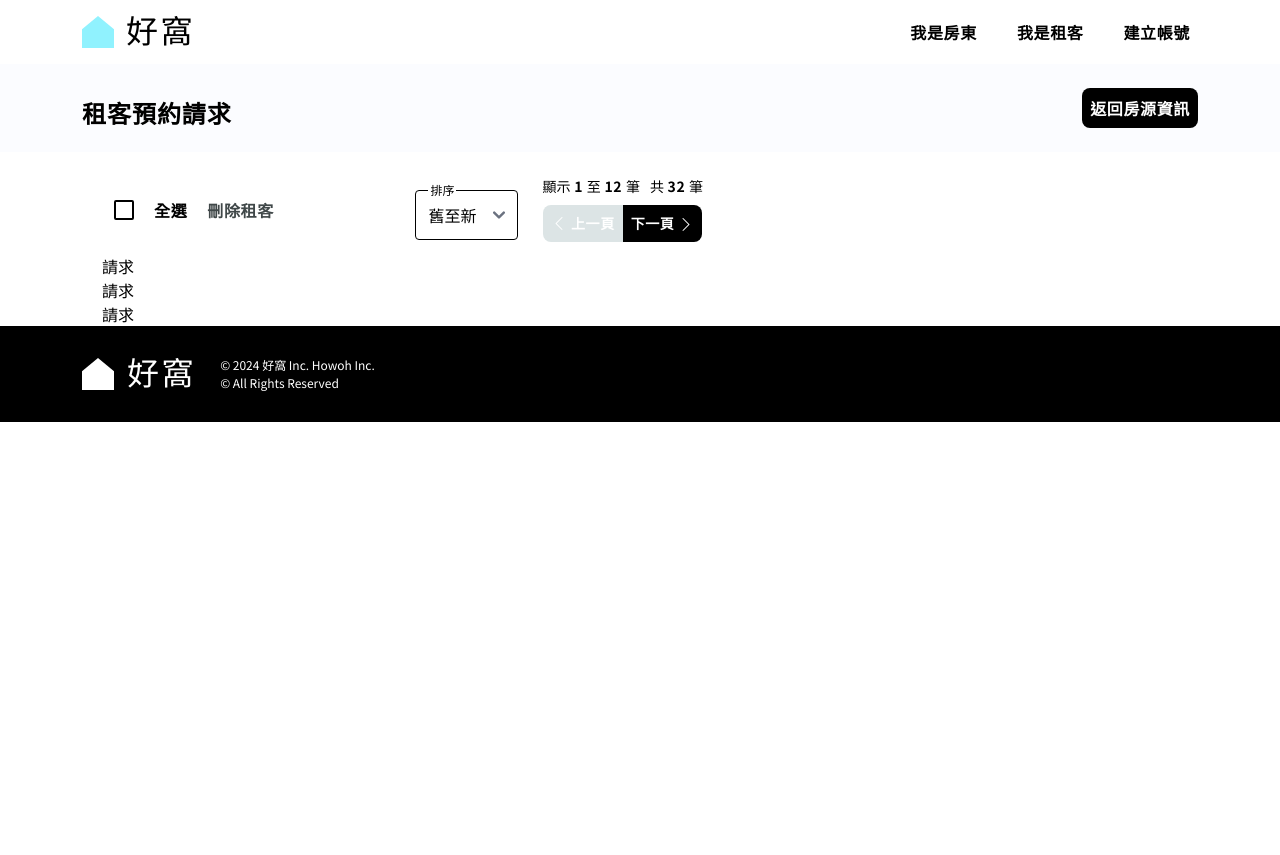
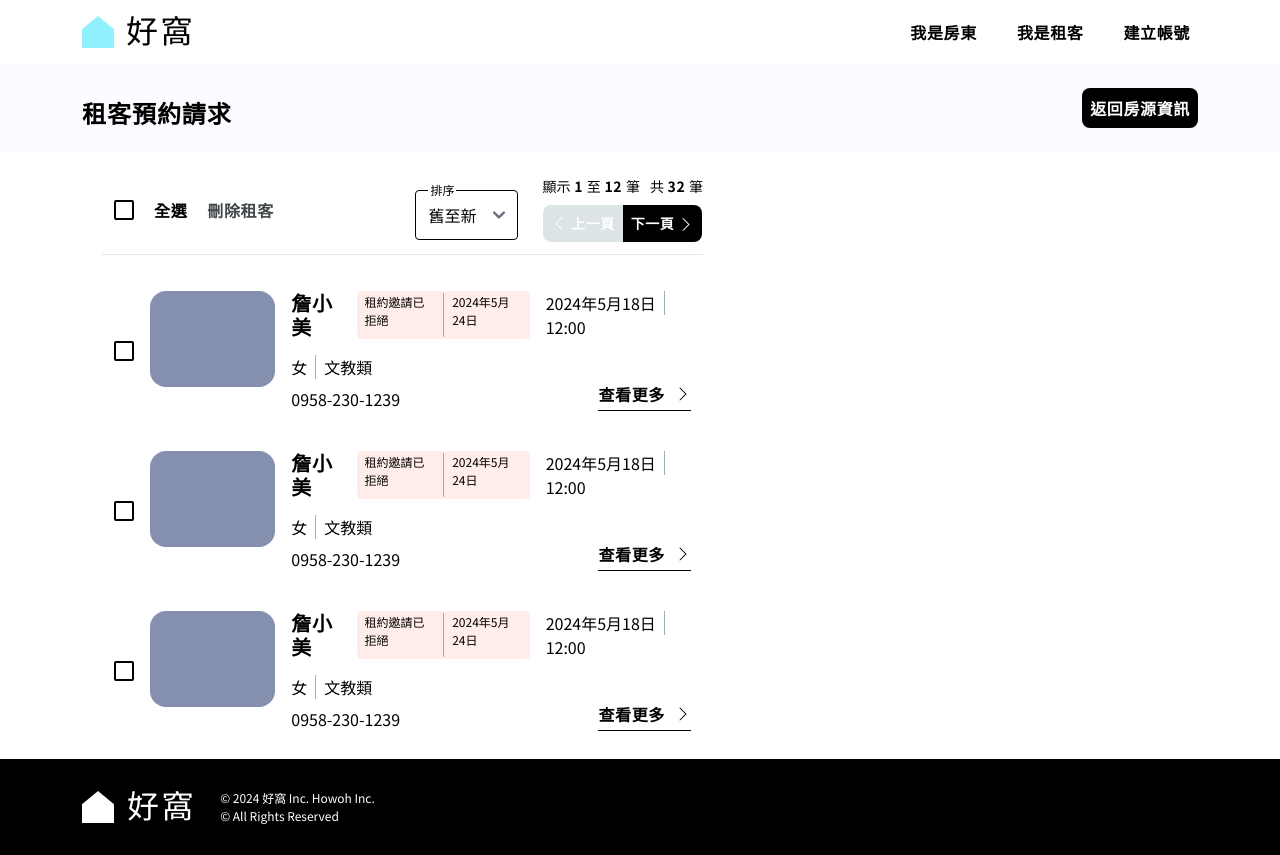
Before and after one commit to Eshiunm/Rocket_HowOh, a React (Vite) app: page /landlord/publish/request in a window 1280 px wide. Before the commit the page ends 800 px from the top, so only its background shows below. Built offline with nearby package versions, Linux system fonts and the light colour scheme; a web font is replaced by a local one.

Commit message:
feat: add tenant request card

```diff
--- a/index.html
+++ b/index.html
@@ -9,6 +9,7 @@
       rel="stylesheet"
       href="https://fonts.googleapis.com/css2?family=Material+Symbols+Outlined:opsz,wght,FILL,GRAD@24,400,0,0"
     />
+    <meta name="format-detection" content="telephone=no">
   </head>
   <body>
     <div id="root"></div>
--- /dev/null
+++ b/src/components/landLordManagement/request/RequestCard.tsx
@@ -0,0 +1,45 @@
+import rightIcon_black from "../../../assets/imgs/icons/rightIcon_black.svg";
+
+export default function RequestCard() {
+  return (
+    <li className="p-3 mb-4 flex gap-4">
+      <input
+        type="checkbox"
+        name=""
+        id=""
+        className="checkBox-black self-center"
+      />
+      <div className="w-36 h-24 rounded-2xl bg-Landlord-60">
+
+      </div>
+      <div>
+        <div className="flex gap-3 mb-4">
+          <h3 className="text-sans-b-h6">詹小美</h3>
+          <div className="text-sans-caption flex bg-Alert-95 px-2 py-0.5 rounded">
+            <h5 className="pr-2 mr-2 border-r border-Tenant-70">租約邀請已拒絕</h5>
+            <time>2024年5月24日</time>
+          </div>
+        </div>
+        <div className="text-sans-body1 flex mb-2">
+          <h4 className="pr-2 mr-2 border-r border-Tenant-70">女</h4>
+          <h4>文教類</h4>
+        </div>
+        <a href="tel:+886-958-230-1239" className="text-sans-body1">0958-230-1239</a>
+      </div>
+      <div className="ml-auto flex flex-col items-end">
+        <time>
+          <span className="pr-2 mr-2 border-r border-Tenant-70">2024年5月18日</span>
+          <span>12:00</span>
+        </time>
+        <button
+          type="button"
+          className="mt-auto letter-button-light border-b border-black hover:border-Neutral-30"
+        >
+          查看更多
+          <img src={rightIcon_black} alt="rightIcon" />
+        </button>
+      </div>
+
+    </li>
+  );
+}
--- a/src/components/landLordManagement/request/RequestList.tsx
+++ b/src/components/landLordManagement/request/RequestList.tsx
@@ -1,9 +1,11 @@
+import RequestCard from "./RequestCard";
+
 export default function RequestList() {
   return (
     <ul>
-      <li>請求</li>
-      <li>請求</li>
-      <li>請求</li>
+      <RequestCard />
+      <RequestCard />
+      <RequestCard />
     </ul>
   );
 }
--- a/src/pages/landlordManagement/TenantRequest.tsx
+++ b/src/pages/landlordManagement/TenantRequest.tsx
@@ -25,7 +25,7 @@ export default function TenantRequest() {
       </header>
       <main className="container layout-grid">
         <div className="col-span-7 px-5">
-          <section className="flex items-start gap-6 pb-3 pl-3 pt-6">
+          <section className="flex items-start gap-6 pb-3 pl-3 pt-6 border-b border-Neutral-95 mb-6">
             <div className="flex gap-3 items-center pt-[14px]">
               <input
                 type="checkbox"
```
Also changed, not shown: src/assets/imgs/icons/rightIcon_black.svg (added).
